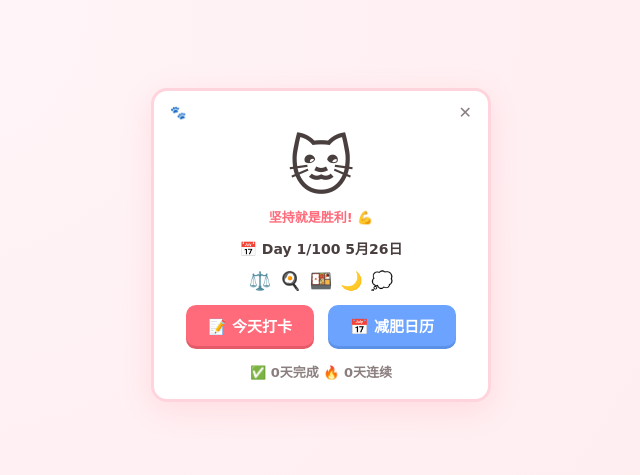
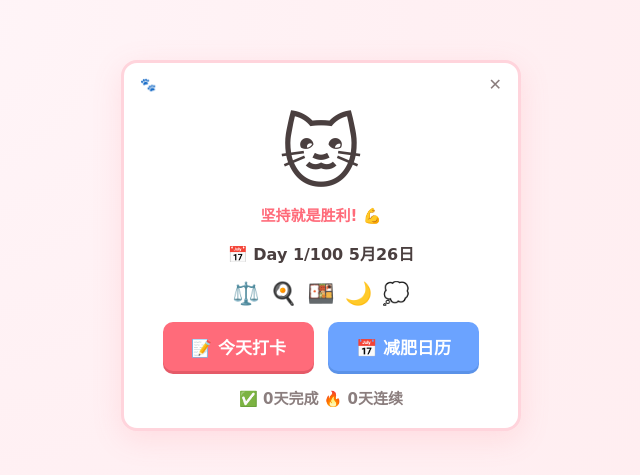
Before and after one commit to 12358771/first-cc, a plain HTML site: page diet-plan.html in a window 1280 px wide. Shown: the part 155-630 px from the top of the page, without its empty margins (319-959 px from the left). Drawn offline with Linux system fonts and the light colour scheme; a web font is replaced by a local one.

Commit message:
style: 网页版布局全面放大
紧凑小窗 340→400px，表单 440→480px，日历 480→520px
猫咪emoji 64→80px，按钮字号 15→17px，圆点 18→22px

```diff
--- a/diet-plan.html
+++ b/diet-plan.html
@@ -106,7 +106,7 @@ body {
 
 /* ===== 紧凑小窗 ===== */
 .compact-view {
-  width: 340px; background: var(--card);
+  width: 400px; background: var(--card);
   border-radius: var(--radius);
   box-shadow: var(--shadow-lg);
   border: 3px solid var(--border);
@@ -131,25 +131,25 @@ body {
 .compact-top .close-btn:hover { color: var(--primary); }
 
 .compact-cat {
-  text-align: center; padding-top: 10px;
-  font-size: 64px; line-height: 1.1;
+  text-align: center; padding-top: 16px;
+  font-size: 80px; line-height: 1.1;
 }
 
 .compact-cheer {
-  text-align: center; font-size: 13px; font-weight: bold;
-  color: var(--primary); padding: 4px 0 12px;
+  text-align: center; font-size: 15px; font-weight: bold;
+  color: var(--primary); padding: 6px 0 16px;
 }
 
 .compact-date {
-  text-align: center; font-size: 14px; font-weight: bold;
-  color: var(--text); padding-bottom: 12px;
+  text-align: center; font-size: 16px; font-weight: bold;
+  color: var(--text); padding-bottom: 16px;
 }
 
 .compact-dots {
-  display: flex; justify-content: center; gap: 8px;
-  padding-bottom: 14px;
+  display: flex; justify-content: center; gap: 10px;
+  padding-bottom: 16px;
 }
-.compact-dots span { font-size: 18px; }
+.compact-dots span { font-size: 22px; }
 
 .compact-btns {
   display: flex; justify-content: center; gap: 14px;
@@ -158,8 +158,8 @@ body {
 
 .btn {
   border: none; border-radius: var(--radius-sm);
-  font-family: var(--font); font-size: 15px; font-weight: bold;
-  color: white; cursor: pointer; padding: 10px 22px;
+  font-family: var(--font); font-size: 17px; font-weight: bold;
+  color: white; cursor: pointer; padding: 12px 28px;
   transition: transform 0.15s, box-shadow 0.15s;
 }
 .btn:hover { transform: translateY(-1px); }
@@ -170,13 +170,13 @@ body {
 .btn-green { background: var(--success); box-shadow: 0 3px 0 #4AA88A; }
 
 .compact-stats {
-  text-align: center; font-size: 13px; font-weight: bold;
-  color: var(--text-light); padding-bottom: 18px;
+  text-align: center; font-size: 15px; font-weight: bold;
+  color: var(--text-light); padding-bottom: 20px;
 }
 
 /* ===== 打卡表单 ===== */
 .form-view {
-  width: 440px; background: var(--card);
+  width: 480px; background: var(--card);
   border-radius: var(--radius);
   box-shadow: var(--shadow-lg);
   border: 3px solid var(--border);
@@ -240,7 +240,7 @@ textarea.field-input { resize: vertical; min-height: 60px; }
 
 /* ===== 日历视图 ===== */
 .calendar-view {
-  width: 480px; background: var(--card);
+  width: 520px; background: var(--card);
   border-radius: var(--radius);
   box-shadow: var(--shadow-lg);
   border: 3px solid var(--border);
```
